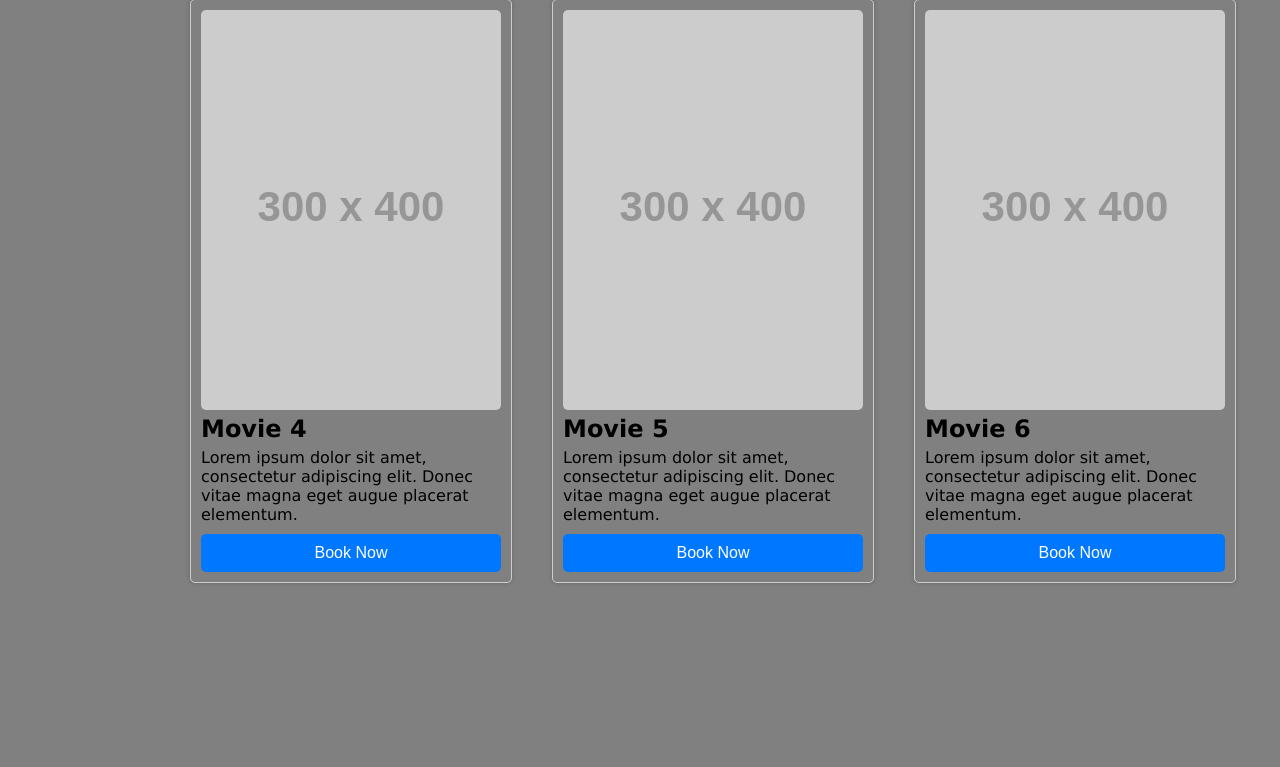
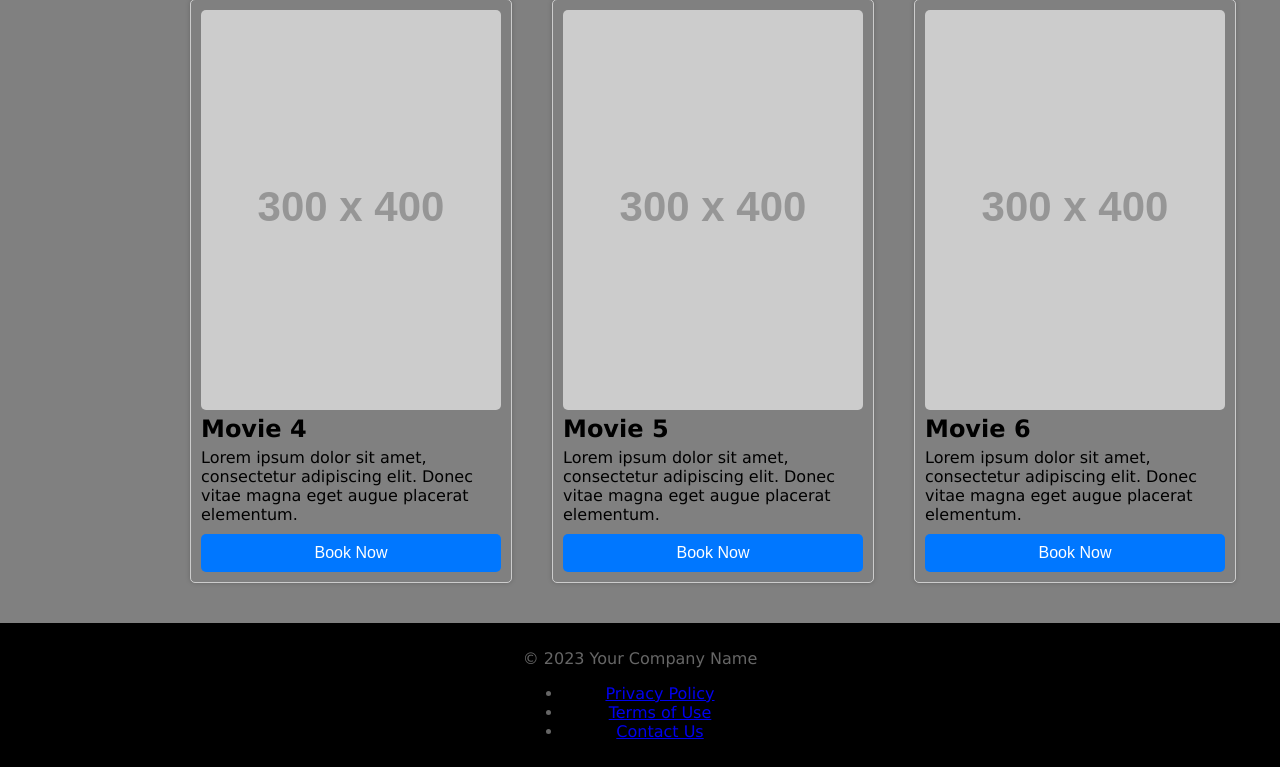
Before and after one commit to Np1311/CinemaBookingSystem, a PHP site: page / in a window 1280 px wide. Shown: the part 1902-2669 px from the top of the page. Before the commit the page ends 2485 px from the top, so only its background shows below. Run offline with PHP 8.4, Linux system fonts and the light colour scheme; grey boxes labelled with a size stand in for pictures from a placeholder-image service; some libraries are stand-ins or nearby versions.

Commit message:
update and add file

```diff
--- /dev/null
+++ b/view/footer.html
@@ -0,0 +1,38 @@
+<!DOCTYPE html>
+<html>
+<head>
+
+  <style>
+    footer {
+      position: relative;
+      left: 0;
+      bottom: 0;
+      width: 100%;
+      background-color: black;
+      color: #666;
+      padding: 10px;
+      text-align: center;
+    }
+  </style>
+</head>
+<body>
+  <footer>
+    <div class="container">
+        <div class="row">
+        <div class="col-md-6">
+            <p>&copy; 2023 Your Company Name</p>
+        </div>
+        <div class="col-md-6">
+            <ul class="list-inline text-right">
+            <li><a href="#">Privacy Policy</a></li>
+            <li><a href="#">Terms of Use</a></li>
+            <li><a href="#">Contact Us</a></li>
+            <!-- <li><a style="text-align: center; color: rgba(0,0,0,0.5);" href='manager_view.php'>Manager</a></li>
+            <li><a style="text-align: center; color: rgba(0,0,0,0.5);" href='admin_view.php'>Admin</a></li> -->
+            </ul>
+        </div>
+        </div>
+    </div>
+</footer>
+</body>
+</html>
--- a/view/header.php
+++ b/view/header.html
@@ -1,6 +1,4 @@
-<?php
 
-?>
 <html>
     <head>
 
@@ -13,7 +11,7 @@
                 font-size: 20px;
                 width:100%;
                 height:50px;
-                position:absolute;
+                position:fixed;
                 top:0;
                 left:0;
                 font-family : Arial ;
@@ -22,6 +20,9 @@
                 gap: 200px;
 
                 padding: 10px;
+
+                z-index: 999;
+
 
             }
 
@@ -82,12 +83,27 @@
             .dropdown:hover .dropdown-content {display: block;}
 
             .dropdown:hover .dropbtn {background-color: #3e8e41;}
+            #home {
+            text-decoration: none;
+            color: inherit;
+            }
+            footer {
+            position: relative;
+            left: 0;
+            bottom: 0;
+            width: 100%;
+            background-color: black;
+            color: #fff;
+            padding: 20px;
+            text-align: center;
+            box-sizing: border-box;
+            }
 
         </style>
     </head>
     <body>
         <div class="header">
-            <div><h2>&nbsp&nbspCapybara Cinema</h2></div>
+            <div><h2><a href="index.php" id="home">&nbsp&nbspCapybara Cinema</a></h2></div>
             <div></div>
             <div></div>
             <div class="dropdown">
@@ -105,9 +121,7 @@
                 </div>
             </div>
         </div>
-        <script>
 
-        </script>
     </body>
 
 </html>
--- a/view/index.php
+++ b/view/index.php
@@ -1,5 +1,4 @@
 <?php
-require ("header.php");
 session_start();
 function checker($email){
 
@@ -204,9 +203,11 @@ function checker($email){
             .movie button:hover {
                 background-color: #0055cc;
             }
+
         </style>
     </head>
     <body>
+        <?php require ('header.html');?>
         <div class="slideShowContainer">
             <div class="slideshow-container">
 
@@ -376,6 +377,8 @@ function checker($email){
 
 
         }
+        require('footer.html');
         ?>
+
     </body>
 </html>
```
